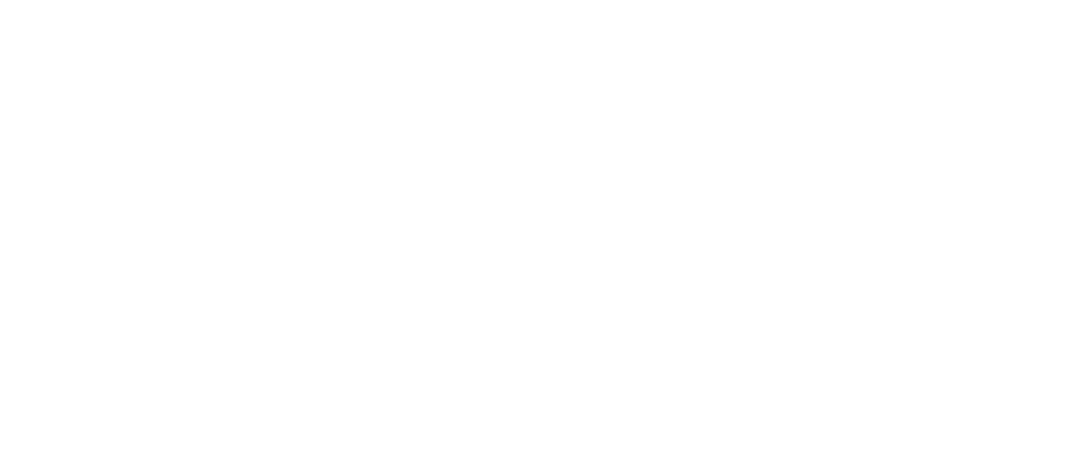
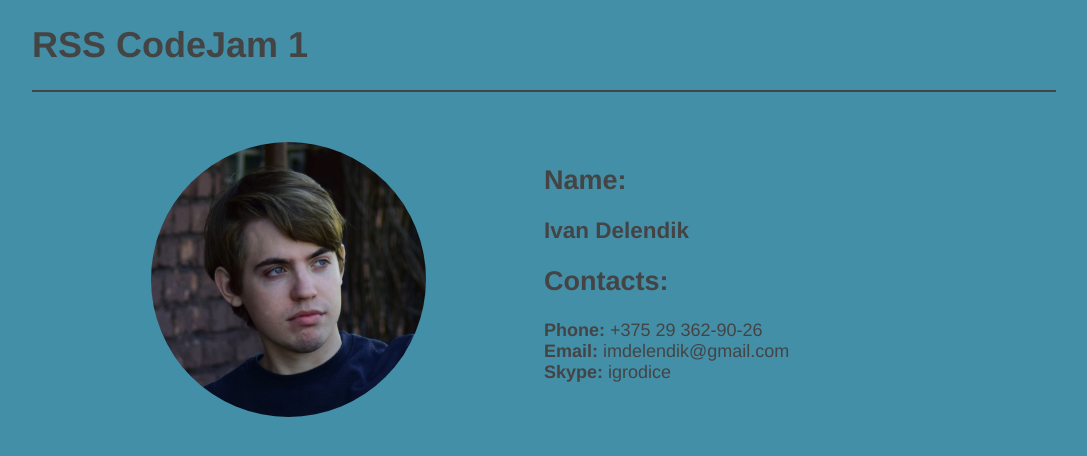
Before and after one commit to AngryIvan/rsschool-codejam1-cv, a plain HTML site: page index.html in a window 1280 px wide. Shown: the whole page, without its empty margins (104-1191 px from the left). Drawn offline with Linux system fonts and the light colour scheme.

Commit message:
feat: add info to basic-info section

```diff
--- a/index.html
+++ b/index.html
@@ -7,21 +7,36 @@
     <meta http-equiv="X-UA-Compatible" content="ie=edge">
     <title>Ivan Delendik CV</title>
     <link rel="stylesheet" href="style.css">
-    <link rel="stylesheet" href="reset.css">
 </head>
 
 <body>
     <header>
-        <nav>
-
-        </nav>
+        <h1>RSS CodeJam 1</h1>
+        <hr noshade>
     </header>
     <section class="basic-info">
+        <div class="basic-info_photo">
+            <img src="img/ivan.jpg" alt="Photo of Me" width="275" height="275">
+        </div>
+        <div class="basic-info_name">
+            <h2>Name:</h2>
+            <p><span class="bold text-bigger">Ivan Delendik</span></p>
+            <h2>Contacts:</h2>
+            <ul>
+                <li>
+                    <span class="bold">Phone: </span>+375 29 362-90-26
+                </li>
+                <li>
+                    <span class="bold">Email: </span>imdelendik@gmail.com
+                </li>
+                <li>
+                    <span class="bold">Skype: </span>igrodice
+                </li>
+            </ul>
+        </div>
 
     </section>
-    <section class="contacts">
 
-    </section>
     <section class="summary">
 
     </section>
--- a/reset.css
+++ b/reset.css
@@ -87,7 +87,6 @@ video {
     margin: 0;
     padding: 0;
     border: 0;
-    font-size: 100%;
     font: inherit;
     vertical-align: baseline;
 }
--- a/style.css
+++ b/style.css
@@ -1,6 +1,63 @@
 body {
     width: 100%;
-    background: #87e0fd;
-    background: linear-gradient(-45deg, #87e0fd 0%, #53cbf1 40%, #05abe0 100%);
+    overflow: hidden;
+    background: #448fa8;
+    color: #444444;
     font-family: "Helvetica", "Arial", sans-serif;
+    font-size: 18px;
 }
+
+header,
+section,
+footer {
+    width: 1024px;
+    margin: 0 auto;
+}
+
+section {
+    margin-top: 50px;
+    margin-bottom: 50px;
+}
+
+ul {
+    margin: 0;
+    padding: 0;
+}
+
+li {
+    list-style-type: none;
+}
+
+hr {
+    background-color: #444444;
+    border-color: #444444;
+}
+
+.bold {
+    font-weight: bold;
+}
+
+.text-bigger {
+    font-size: 1.25em;
+}
+
+.basic-info {
+    display: grid;
+    grid-template-columns: repeat(2, 1fr);
+}
+
+.basic-info_photo {
+    grid-column: 1 / 2;
+}
+
+.basic-info_photo {
+    margin: 0 auto;
+}
+
+.basic-info_photo img {
+    border-radius: 50%;
+}
+
+.basic-info_name {
+    grid-column: 2 / 3;
+}
```
